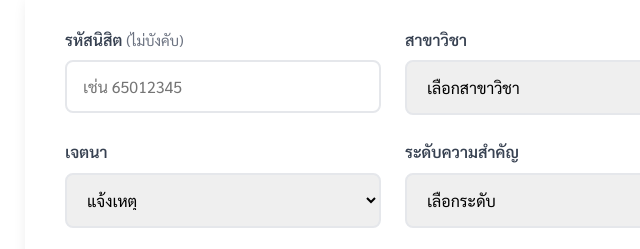
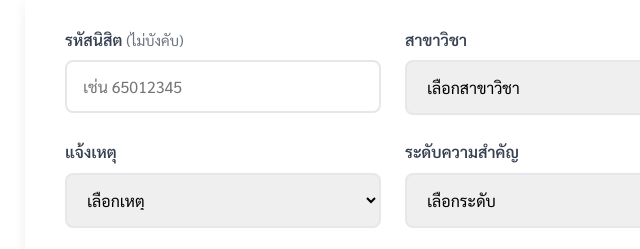
Before and after one commit to KNN56/VoiceHub, a website: page VoiceHub/index.html in a window 1280 px wide. Shown: the part 1240-1489 px from the top of the page, 247-887 px from the left. Drawn offline with Linux system fonts and the light colour scheme; a script that the page names is missing.

Commit message:
Update index.html

```diff
--- a/VoiceHub/index.html
+++ b/VoiceHub/index.html
@@ -227,9 +227,9 @@ body { font-family: 'Sarabun', sans-serif; background-color: var(--white); color
                 </div>
                 <div class="form-row">
                     <div class="form-group">
-                        <label for="intent">เจตนา</label>
+                        <label for="intent">แจ้งเหตุ</label>
                         <select id="intent" required>
-                            <option value="">แจ้งเหตุ</option>
+                            <option value="">เลือกเหตุ</option>
                             <option value="complaint">📢 แจ้งให้ทราบ</option>
                             <option value="demand">✊ เรียกร้อง</option>
                             <option value="request">🙏 ข้อเสนอแนะ</option>
```
